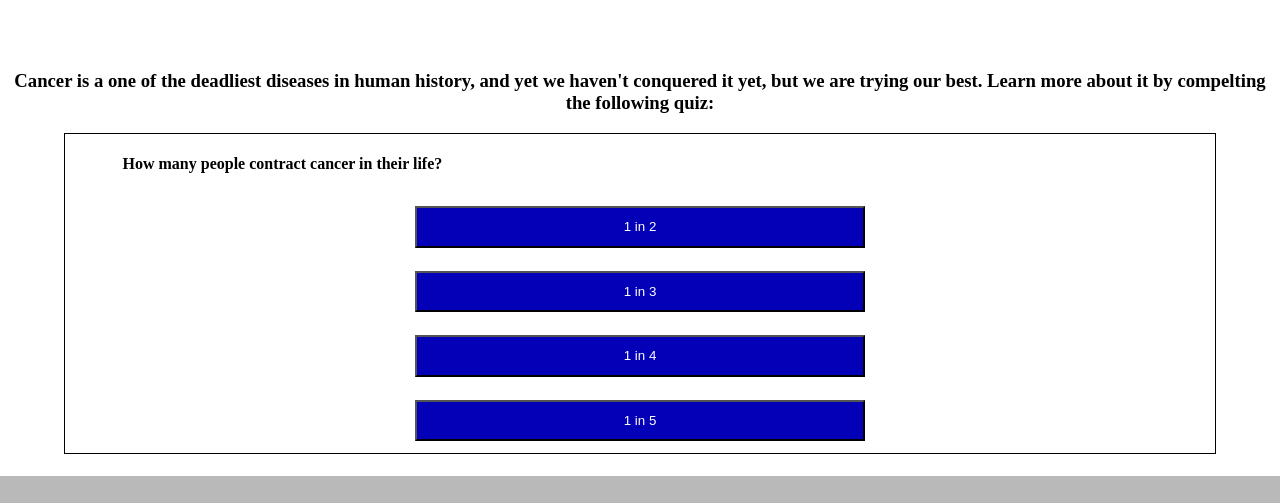
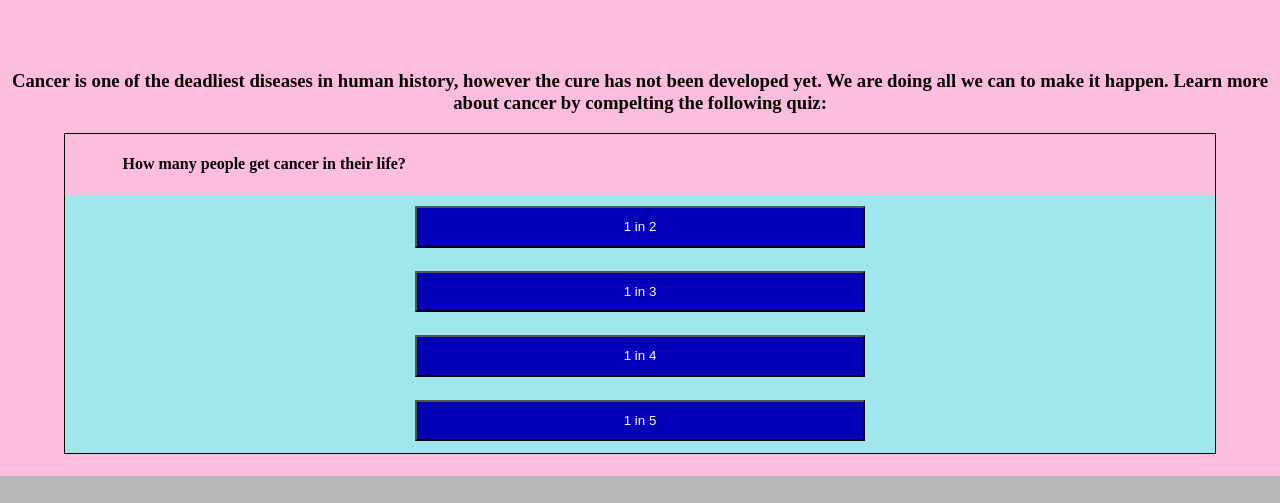
Before and after one commit to StanHus/CRUK_Frontend, a React (Create React App) app: page / in a window 1280 px wide. Shown: the part 262-765 px from the top of the page. Built offline with nearby package versions, Linux system fonts and the light colour scheme.

Commit message:
Spelling, css

```diff
--- a/src/components/Forum/ForumHeader.tsx
+++ b/src/components/Forum/ForumHeader.tsx
@@ -3,7 +3,7 @@ import "../../css/forum.css";
 export default function Header() {
   return (
     <div className="forumHeader">
-      <h1>Share what you did!</h1>
+      <h1>Share what you you have been up too!</h1>
       <h4>
         <i>Inspire</i> others with your contributions, or get inspired
         yourself)). All on this page
--- a/src/components/Main Page/Quiz.tsx
+++ b/src/components/Main Page/Quiz.tsx
@@ -56,9 +56,10 @@ export default function Quiz() {
   return (
     <Fragment>
       <h3 className="subheading">
-        Cancer is a one of the deadliest diseases in human history, and yet we
-        haven't conquered it yet, but we are trying our best. Learn more about
-        it by compelting the following quiz:
+        Cancer is one of the deadliest diseases in human history, however the
+        cure has not been developed yet. We are doing all we can to make it happen.
+
+        Learn more about cancer by compelting the following quiz:
       </h3>
       <div className="quiz">
         <h4 className="quizQuestion">
--- a/src/components/Main Page/questions.ts
+++ b/src/components/Main Page/questions.ts
@@ -1,6 +1,6 @@
 const questions = [
   {
-    questionText: "How many people contract cancer in their life?",
+    questionText: "How many people get cancer in their life?",
     answerOptions: [
       {
         answerText: "1 in 2",
--- a/src/css/help.css
+++ b/src/css/help.css
@@ -1,5 +1,6 @@
 body {
   margin: 0;
+  background-color: #ffbdde;
 }
 
 .helpMessage {
@@ -12,6 +13,6 @@ body {
 }
 
 .helpOption {
-  padding: 1%;
+  padding: 2%;
   margin-top: 2.2%;
 }
--- a/src/css/main_page.css
+++ b/src/css/main_page.css
@@ -40,7 +40,7 @@ body {
 .quizOptions {
   padding: 1%;
   text-align: center;
-  background-color: rgb(255, 255, 255);
+  background-color: rgb(160, 231, 236);
 }
 
 .answerButton {
```
